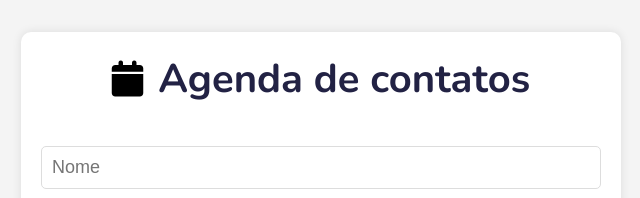
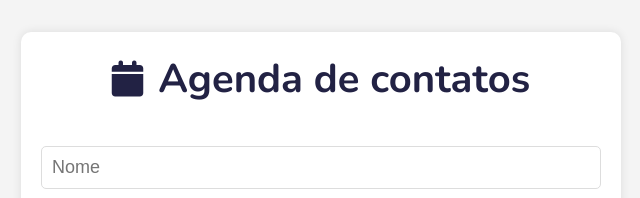
Before and after one commit to Briskinho/lista-telefonica, a plain HTML site: page index.html in a window 1280 px wide. Shown: the part 183-381 px from the top of the page, 319-959 px from the left. Drawn offline with nearby package versions, Linux system fonts and the light colour scheme.

Commit message:
ajustes css

```diff
--- a/main.css
+++ b/main.css
@@ -38,7 +38,7 @@ header h1 {
 header i {
     font-size: 36px;
     margin-right: 15px;
-
+    color: #224;
 }
 
 form {
```
